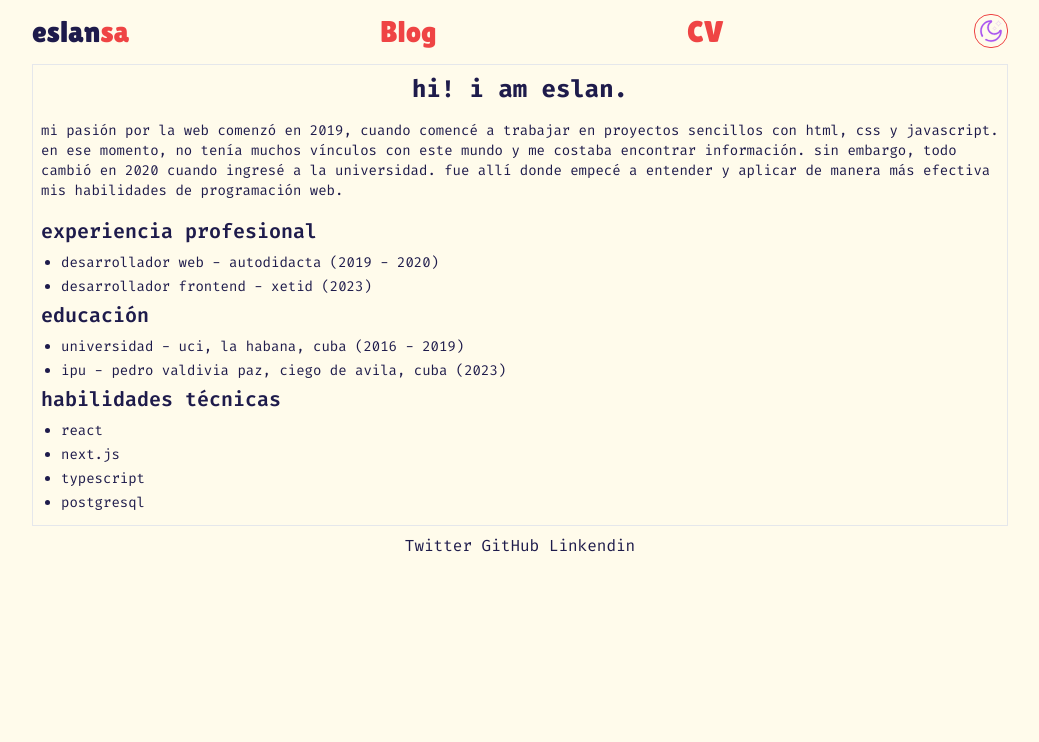
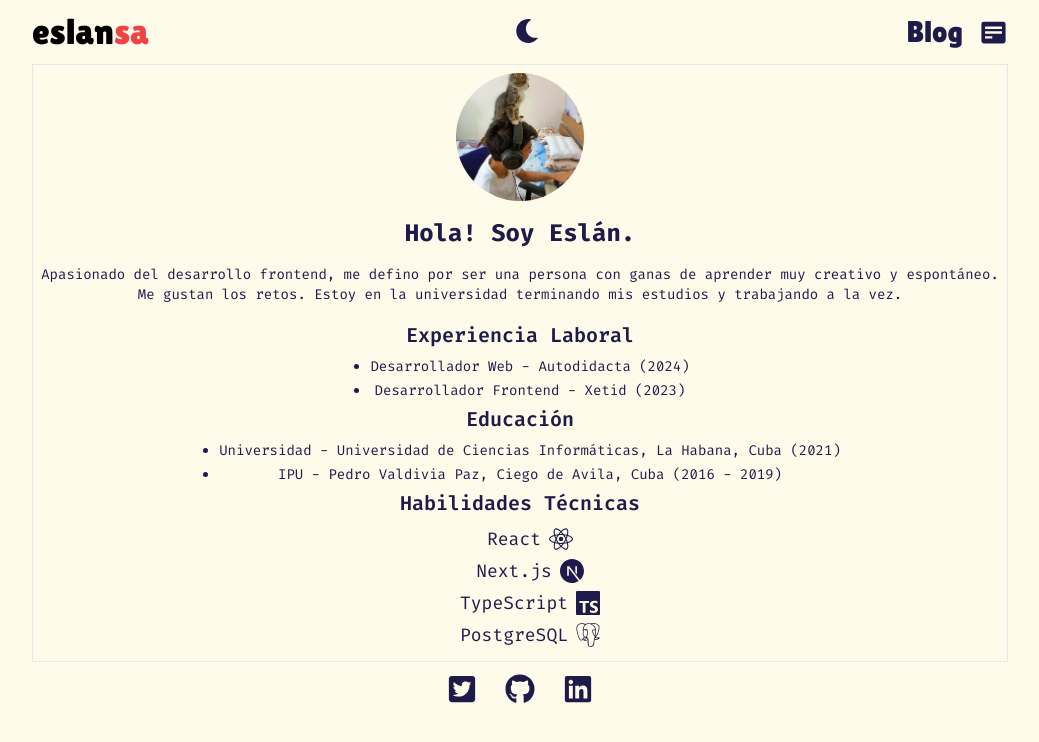
Before and after one commit to eslansa/blog_personal, a Next.js app: page / in a window 1280 px wide. Shown: the top 742 px of the page, without its empty margins (120-1159 px from the left). Built offline with nearby package versions, Linux system fonts and the light colour scheme.

Commit message:
change_blog

```diff
--- a/package.json
+++ b/package.json
@@ -12,11 +12,12 @@
     "@portabletext/react": "^3.0.11",
     "@sanity/image-url": "^1.0.2",
     "@sanity/vision": "^3.26.1",
-    "next": "14.1.0",
+    "next": "^14.2.0-canary.12",
     "next-sanity": "^7.0.15",
     "next-themes": "^0.2.1",
     "react": "^18",
     "react-dom": "^18",
+    "react-icons": "^5.0.1",
     "sanity": "^3.26.1",
     "styled-components": "^6.1.8"
   },
--- a/src/app/(client)/layout.tsx
+++ b/src/app/(client)/layout.tsx
@@ -26,7 +26,7 @@ export default function RootLayout({
       <body className={`${firaCode.className} h-full bg-amber-50 text-indigo-950 dark:bg-slate-950 dark:text-amber-50 dark:selection:bg-purple-500`}>
         <Provider>
           <Head>
-            <link rel="icon" href="/favicon.ico" type="image/x-icon" sizes="16x16" />
+            <link rel="icon" href="/favicon.ico" type="image/x-icon" />
           </Head>
           <Navbar />
           <main className="mx-auto max-w-5xl px-6">
--- a/src/app/(client)/page.tsx
+++ b/src/app/(client)/page.tsx
@@ -1,26 +1,37 @@
+import Image from "next/image";
+import { SiNextdotjs, SiPostgresql, SiReact, SiTypescript } from "react-icons/si";
+
+export const runtime = 'edge' // 'nodejs' (default) | 'edge'
+
 export default function Page() {
  return (
-     <div className='mb-2 p-2 text-sm lowercase dark:bg-gray-950 border dark:border-gray-90 hover:text-purple-500'>
-       <span className="flex justify-center text-2xl font-bold mb-4">Hi! I am Eslan.</span>
-       <p className="mb-4">
-         Mi pasión por la web comenzó en 2019, cuando comencé a trabajar en proyectos sencillos con HTML, CSS y JavaScript. En ese momento, no tenía muchos vínculos con este mundo y me costaba encontrar información. Sin embargo, todo cambió en 2020 cuando ingresé a la universidad. Fue allí donde empecé a entender y aplicar de manera más efectiva mis habilidades de programación web.
-       </p>
-       <h2 className="text-xl font-semibold mb-2">Experiencia Profesional</h2>
-       <ul className="list-disc pl-5">
-         <li className="mb-1">Desarrollador Web - Autodidacta (2019 - 2020)</li>
+    <div className='flex flex-col items-center justify-center mb-2 p-2 text-sm dark:bg-gray-950 border dark:border-gray-90 '>
+      <div className="w-32 h-32 rounded-full overflow-hidden mb-4 relative">
+        <Image src="/avatar.jpg" alt="Avatar" layout="fill" objectFit="cover" />
+      </div>
+      <span className="text-2xl font-bold mb-4">Hola! Soy Eslán.</span>
+      <p className="mb-4 text-center">
+      Apasionado del desarrollo frontend, me defino por ser
+una persona con ganas de aprender muy creativo y
+espontáneo. Me gustan los retos. Estoy en la
+universidad terminando mis estudios y trabajando a la
+vez.    </p>
+      <h2 className="text-xl font-semibold mb-2">Experiencia Laboral</h2>
+      <ul className="list-disc pl-5 text-center">
+        <li className="mb-1">Desarrollador Web - Autodidacta (2024)</li>
         <li className="mb-1">Desarrollador Frontend - Xetid (2023)</li>
       </ul>
       <h2 className="text-xl font-semibold mb-2">Educación</h2>
-       <ul className="list-disc pl-5">
-         <li className="mb-1">Universidad - UCI, La Habana, Cuba (2016 - 2019)</li>
-         <li className="mb-1">IPU - Pedro Valdivia Paz, Ciego de Avila, Cuba (2023)</li>
+      <ul className="list-disc pl-5 text-center">
+        <li className="mb-1">Universidad - Universidad de Ciencias Informáticas, La Habana, Cuba (2021)</li>
+        <li className="mb-1">IPU - Pedro Valdivia Paz, Ciego de Avila, Cuba (2016 - 2019)</li>
       </ul>
       <h2 className="text-xl font-semibold mb-2">Habilidades Técnicas</h2>
-       <ul className="list-disc pl-5">
-         <li className="mb-1">React</li>
-         <li className="mb-1">Next.js</li>
-         <li className="mb-1">TypeScript</li>
-         <li className="mb-1">PostgreSQL</li>
+      <ul className="list-disc pl-5 text-center text-lg">
+        <li className="mb-1 flex items-center justify-center">React <SiReact className="ml-2" size={24} /></li>
+        <li className="mb-1 flex items-center justify-center">Next.js <SiNextdotjs className="ml-2" size={24} /></li>
+        <li className="mb-1 flex items-center justify-center">TypeScript <SiTypescript className="ml-2" size={24} /></li>
+        <li className="mb-1 flex items-center justify-center">PostgreSQL <SiPostgresql className="ml-2" size={24} /></li>
       </ul>
     </div>
  );
--- a/src/components/Footer.tsx
+++ b/src/components/Footer.tsx
@@ -1,16 +1,29 @@
-// components/Footer.js
-
-import React from 'react';
+import Link from "next/link";
+import React from "react";
+import { FaGithub, FaLinkedin, FaTwitterSquare } from "react-icons/fa";
 
 const Footer = () => {
- return (
+  return (
     <footer className="mx-auto max-w-5xl px-6 justify-center">
-      <div className="container mx-auto  flex justify-center ">
-        {/* Iconos de mis redes */}
-        <p>Twitter GitHub Linkendin</p>
+      <div className="container mx-auto flex justify-center gap-7 mt-3 mb-3">
+        <Link href="https://twitter.com/dev_eslan">
+          <span className="hover:text-red-500">
+            <FaTwitterSquare size={30} />{" "}
+          </span>
+        </Link>
+        <Link href="https://github.com/eslansa">
+          <span className="hover:text-red-500">
+            <FaGithub size={30} />
+          </span>
+        </Link>
+        <Link href="#">
+          <span className="hover:text-red-500">
+            <FaLinkedin size={30} />
+          </span>
+        </Link>
       </div>
     </footer>
- );
+  );
 };
 
 export default Footer;
--- a/src/components/Navbar.tsx
+++ b/src/components/Navbar.tsx
@@ -3,31 +3,39 @@ import React from 'react';
 
 import { Lilita_One } from 'next/font/google';
 import ThemeSwitch from './ThemeSwitch';
+import { BiSolidDetail } from 'react-icons/bi';
 
 const font = Lilita_One({ weight: "400", subsets: ["latin"] });
 
 const Navbar = () => {
     return (
         <div className='mx-auto max-w-5xl px-6'>
-        <div className='flex justify-between items-center h-16 w-full'>
+            <div className='flex justify-between items-center h-16 w-full space-x-4'>
                 <Link href='/'>
-                <div className={`${font.className} text-3xl dark:text-amber-50`}>
-                    eslan
-                    <span className=' text-red-500'>sa</span>
+                    <div className='group '>
+                        <div className={`${font.className} text-4xl py-2`}>
+                            <span className='text-black group-hover:text-red-500 dark:text-amber-50'>eslan</span>
+                            <span className='text-red-500 group-hover:text-black group-hover:dark:text-amber-50'>sa</span>
                         </div>
+                    </div>
+
+
                 </Link>
-            <div className={`${font.className} text-3xl dark:text-amber-50`}>
+                <div className="py-2">
+                    <ThemeSwitch />
+                </div>
+                <div className='flex space-x-4 items-center'>
+                    <div className={`${font.className} text-3xl dark:text-amber-50 py-2`}>
                         <Link href='/blog'>
-               <span className='text-red-500'>Blog</span>
+                            <span className='hover:text-red-500'>Blog</span>
                         </Link>
                     </div>
-            <div className={`${font.className} text-3xl dark:text-amber-50`}>
-               <Link href='/#'>
-               <span className='text-red-500'>CV</span>
+                    <div className='py-2 hover:text-red-500'>
+                        <Link href='https://drive.google.com/file/d/1Vrleigq1aDQf9GG-_3zfHdXTf6_V8cdE/view'>
+                            <span className=''><BiSolidDetail size={29} /></span>
                         </Link>
                     </div>
-            <div>
-                <ThemeSwitch />
+
                 </div>
             </div>
         </div>
--- a/src/components/ThemeSwitch.tsx
+++ b/src/components/ThemeSwitch.tsx
@@ -1,22 +1,25 @@
 'use client'
 
-import React, {useEffect, useState} from 'react'
+import React, { useEffect, useState } from 'react'
 import { useTheme } from 'next-themes'
-import { MoonIcon, SunIcon } from './icons';
+import { FaMoon, FaSun } from 'react-icons/fa';
 const ThemeSwitch = () => {
-    const {theme, setTheme} = useTheme();
-    const [ mounted, setMounted] = useState(false)
+  const { theme, setTheme } = useTheme();
+  const [mounted, setMounted] = useState(false)
 
-    useEffect(()=> {
+  useEffect(() => {
     setMounted(true);
   }, []);
 
   if (!mounted) {
     return null;
   }
-  return ( <button className=' border border-red-500 rounded-2xl p-1 hover:bg-red-500 hover:bg-opacity-10 dark:hover:bg-opacity-10' onClick={() => setTheme(theme === 'dark' ? 'light' : 'dark')}>
-    {theme === 'dark' ? <SunIcon /> : <MoonIcon /> }
+  return (
+    <div>
+    <button className=' rounded-2xl p-1 hover:bg-red-400 ' onClick={() => setTheme(theme === 'dark' ? 'light' : 'dark')}>
+      {theme === 'dark' ? <FaSun size={24} /> : <FaMoon size={24}/>}
     </button>
+    </div>
   )
 }
 
```
Also changed, not shown: public/avatar.jpg (added), 1 other file (tests, documents, lock files or other folders). Lines whose indentation alone changed are shown as unchanged.
